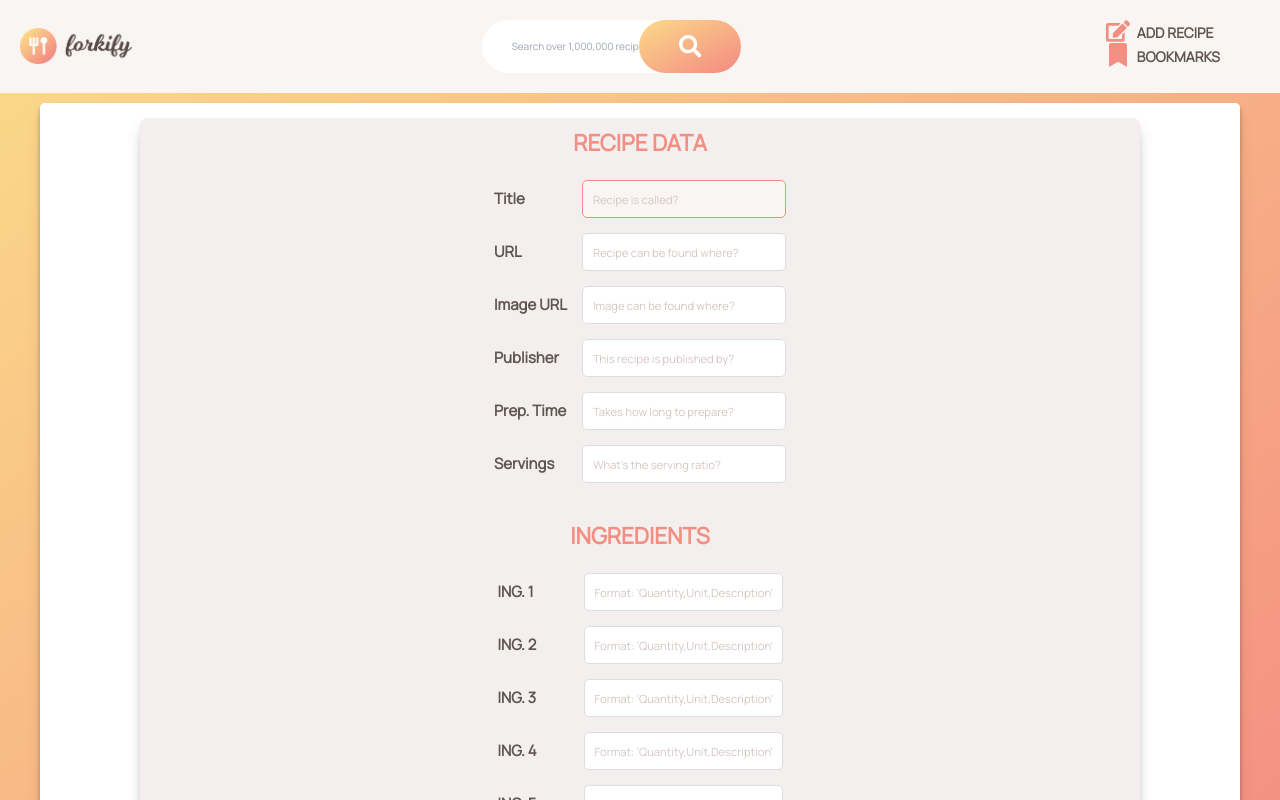
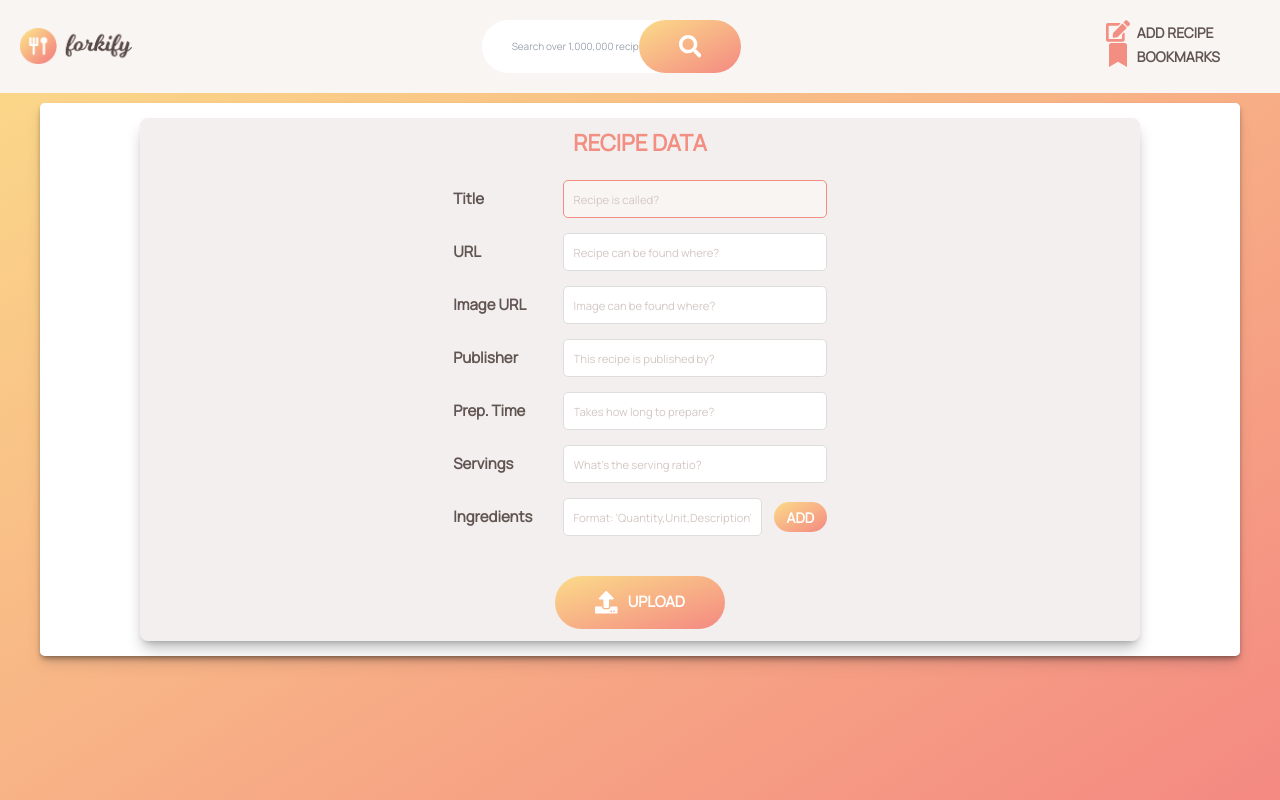
Before and after one commit to jessejuwe/forkify, a Next.js app: page /newrecipe in a window 1280 px wide. Shown: the top 800 px of the page. Built offline with nearby package versions, Linux system fonts and the light colour scheme.

Commit message:
formik update

```diff
--- a/containers/AddRecipe/AddRecipe.tsx
+++ b/containers/AddRecipe/AddRecipe.tsx
@@ -1,6 +1,7 @@
 import React, { useEffect, useContext, useRef } from 'react';
-import { Formik, Form, Field, ErrorMessage, FormikErrors } from 'formik';
-import { FaUpload, FaBackspace } from 'react-icons/fa';
+import { useRouter } from 'next/router';
+import { Formik, Form, Field, FormikErrors } from 'formik';
+import { FaUpload } from 'react-icons/fa';
 
 import { RecipeContext } from '../../context/recipe-context';
 import Recipe from '../../model/Recipe';
@@ -14,18 +15,15 @@ interface MyFormValues {
   image: string;
   servings: number | string;
   cookingTime: number | string;
-  ing_1: string;
-  ing_2: string;
-  ing_3: string;
-  ing_4: string;
-  ing_5: string;
-  ing_6: string;
+  ingredients: string;
 }
 
 type Props = {};
 
 const AddRecipe: React.FC<Props> = props => {
   const ctx = useContext(RecipeContext);
+
+  const router = useRouter();
 
   const initialValues: MyFormValues = {
     title: '',
@@ -34,17 +32,13 @@ const AddRecipe: React.FC<Props> = props => {
     image: '',
     servings: '',
     cookingTime: '',
-    ing_1: '',
-    ing_2: '',
-    ing_3: '',
-    ing_4: '',
-    ing_5: '',
-    ing_6: '',
+    ingredients: '',
   };
 
   const inputRef = useRef<HTMLInputElement>(null);
 
   let recipeData: Recipe;
+  const ingredients: any = [];
 
   useEffect(() => {
     inputRef.current?.focus();
@@ -53,6 +47,16 @@ const AddRecipe: React.FC<Props> = props => {
 
   const uploadHandler = (newRecipe: Recipe) => {
     ctx?.uploadRecipe(newRecipe);
+  };
+
+  const addIngredient = (values: MyFormValues) => {
+    // Guard clause
+    if (!values.ingredients) return;
+
+    ingredients.push(values.ingredients);
+    values.ingredients = '';
+
+    console.log(ingredients);
   };
 
   return (
@@ -79,27 +83,14 @@ const AddRecipe: React.FC<Props> = props => {
                 if (!values.image) errors.image = 'Required';
                 if (!values.servings) errors.servings = 'Required';
                 if (!values.cookingTime) errors.cookingTime = 'Required';
-
-                if (!values.ing_1) errors.ing_1 = 'Required';
-                if (!values.ing_2) errors.ing_2 = 'Required';
-                if (!values.ing_3) errors.ing_3 = 'Required';
-                if (!values.ing_4) errors.ing_4 = 'Required';
-                if (!values.ing_5) errors.ing_5 = 'Required';
-                if (!values.ing_6) errors.ing_6 = 'Required';
+                if (!values.ingredients) errors.cookingTime = 'Required';
 
                 return errors;
               }}
               onSubmit={(values, actions) => {
-                // TODO
-
-                const ingredients: any = [];
-
-                if (values.ing_1 !== '') ingredients.push(values.ing_1);
-                if (values.ing_2 !== '') ingredients.push(values.ing_2);
-                if (values.ing_3 !== '') ingredients.push(values.ing_3);
-                if (values.ing_4 !== '') ingredients.push(values.ing_4);
-                if (values.ing_5 !== '') ingredients.push(values.ing_5);
-                if (values.ing_6 !== '') ingredients.push(values.ing_6);
+                try {
+                  // prettier-ignore
+                  if (ingredients.length === 0) throw new Error('Add an Ingredient 💥');
 
                   recipeData = {
                     id: `myrecipe-${Math.floor(Math.random() * 10000)}`,
@@ -113,6 +104,11 @@ const AddRecipe: React.FC<Props> = props => {
                   };
 
                   uploadHandler(recipeData); // triggers a function in the context
+                } catch (err: any) {
+                  alert(err.message);
+                }
+
+                router.push('/');
 
                 actions.setSubmitting(false);
                 actions.resetForm();
@@ -189,9 +185,32 @@ const AddRecipe: React.FC<Props> = props => {
                       value={values.servings}
                       required
                     />
+
+                    <label htmlFor="ingredients">Ingredients</label>
+                    <div className="add__ingredient">
+                      <Field
+                        type="text"
+                        name="ingredients"
+                        id="ing-field"
+                        placeholder="Format: 'Quantity,Unit,Description'"
+                        onChange={handleChange}
+                        onBlur={handleBlur}
+                        value={values.ingredients}
+                        required
+                      />
+
+                      <button
+                        type="button"
+                        onClick={() => addIngredient(values)}
+                        disabled={isSubmitting}
+                        className="btn--small"
+                      >
+                        <span>Add</span>
+                      </button>
+                    </div>
                   </div>
 
-                  <div className="upload__column">
+                  {/* <div className="upload__column">
                     <h3 className="upload__heading">Ingredients</h3>
                     <label htmlFor="ing_1">ING. 1</label>
                     <Field
@@ -252,7 +271,7 @@ const AddRecipe: React.FC<Props> = props => {
                       onBlur={handleBlur}
                       value={values.ing_6}
                     />
-                  </div>
+                  </div> */}
 
                   <button
                     type="submit"
```
Lines whose indentation alone changed are shown as unchanged.
